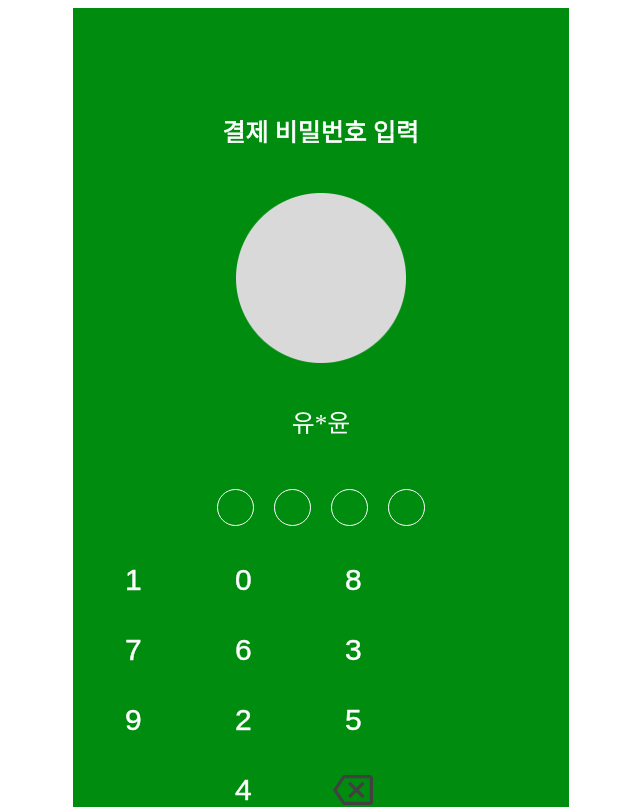
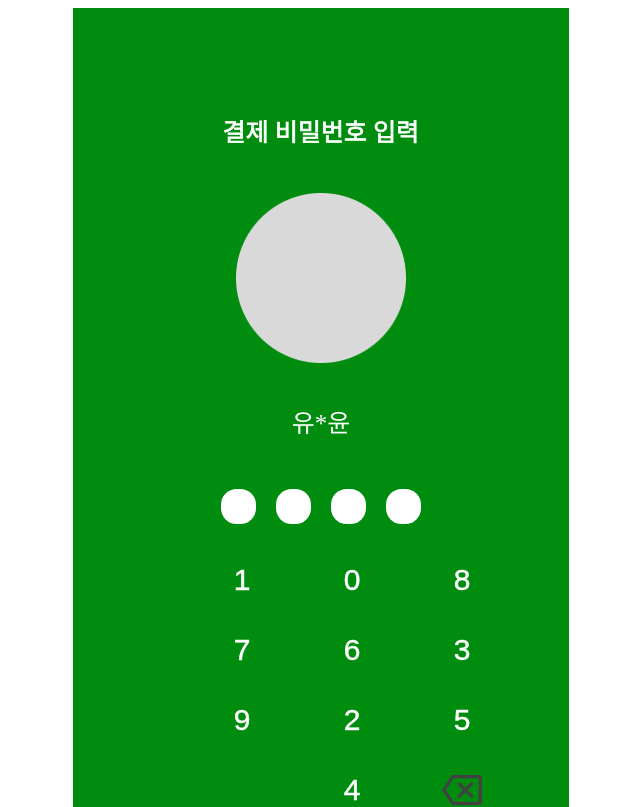
Before and after one commit to app-and-me/2025_ITShow_MirimPay_Client, a React (Vite) app: page /pin in a window 1280 px wide. Shown: the top 807 px of the page, without its empty margins (319-959 px from the left). Built offline with nearby package versions, Linux system fonts and the light colour scheme.

Commit message:
🎨 style: 결제 비밀번호 입력핀 색상 변경

```diff
--- a/src/pages/Pin.tsx
+++ b/src/pages/Pin.tsx
@@ -48,16 +48,15 @@ const DotContainer = styled.div`
 const Dot = styled.div<{ filled: boolean }>`
   width: 35px;
   height: 35px;
-  border-radius: 50%;
-  background-color: ${({ filled }) => (filled ? 'white' : 'transparent')};
-  border: 1px solid white;
+  border-radius: 45%;
+  background-color: ${({ filled }) => (filled ? '#414141' : 'white')};
 `;
 
 const Keypad = styled.div`
   margin-top: 150px;
   position: absolute;
   top: 50%;
-  left: 33%;
+  left: 41.5%;
   display: grid;
   grid-template-columns: repeat(3, 100px);
   gap: 10px;
```
